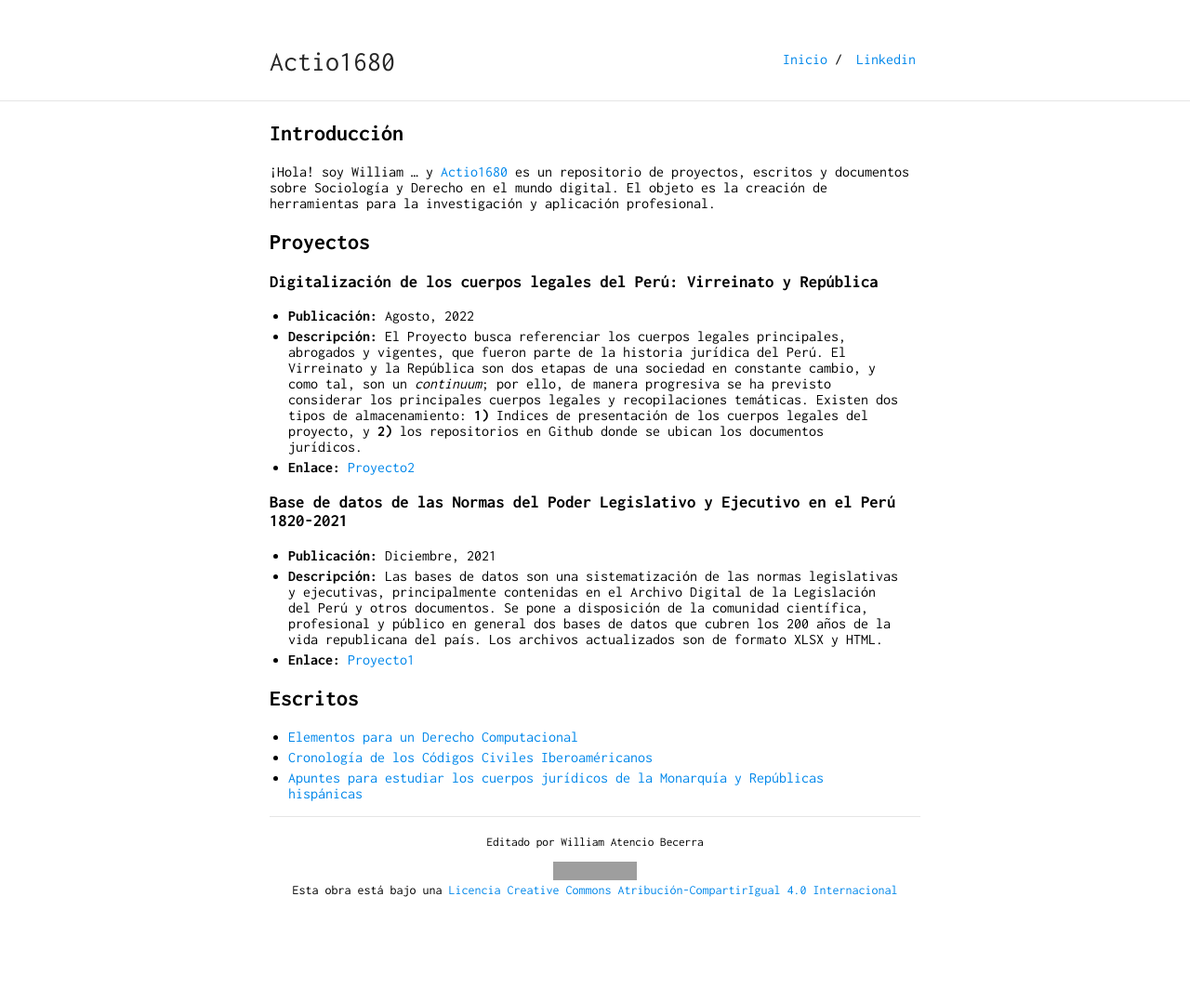
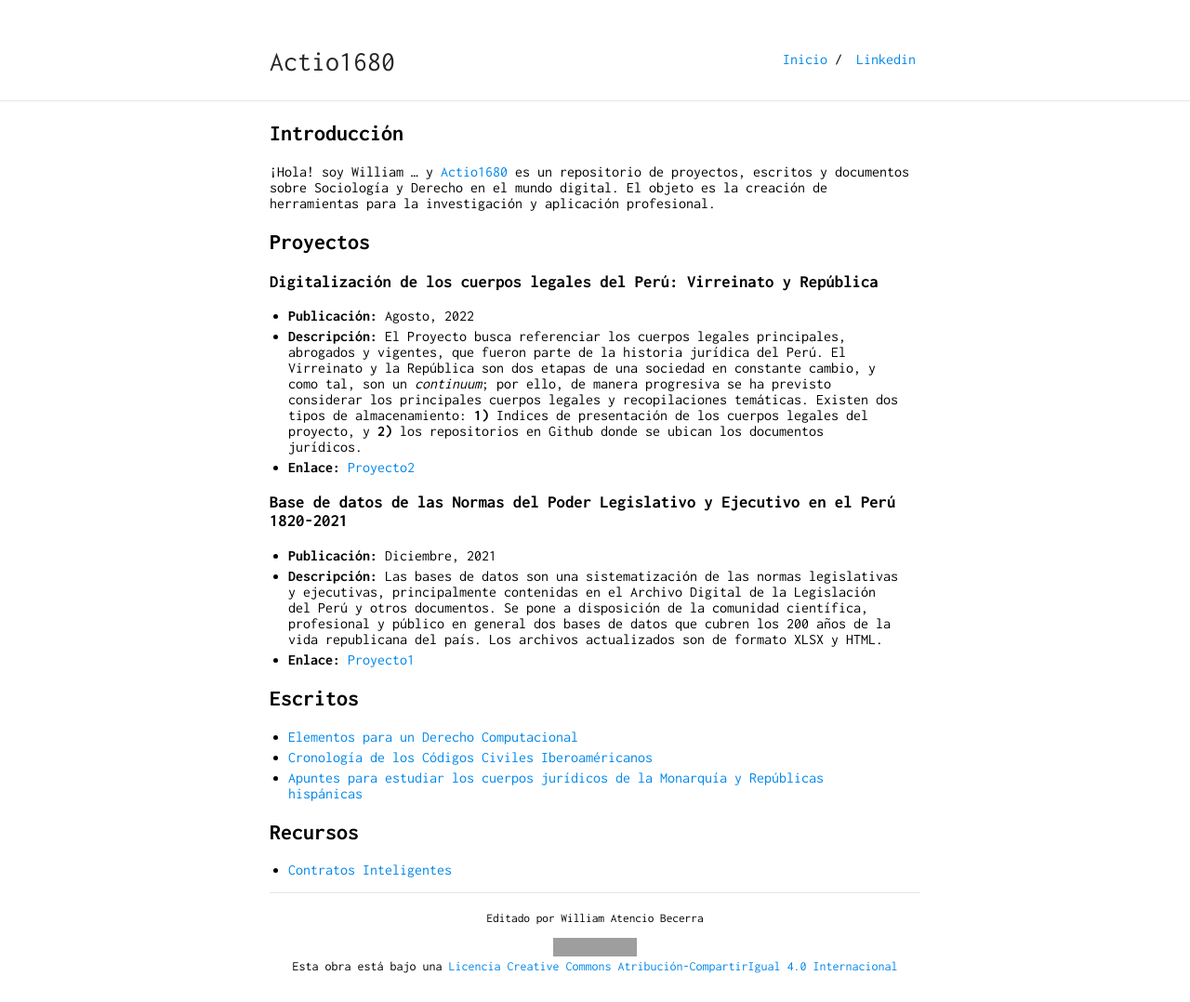
Before and after one commit to actio1680/actio1680.github.io, a Jekyll site: the page built from index.md, in a window 1280 px wide. Shown: the whole page at 93% size. Built offline with Jekyll 4.4.1, drawn with Linux system fonts in a browser that asks for light colours; our own code applies the rules of GitHub Pages for plain Markdown files; before the commit the page ends 996 px from its top, so only the background shows below that; grey boxes are pictures that could not be loaded.

Commit message:
Update index.md

```diff
--- a/index.md
+++ b/index.md
@@ -20,7 +20,9 @@ layout: default
 - **Enlace:** [Proyecto1](proyecto1/presentacion1.md)
 
 ## Escritos
-
 - [Elementos para un Derecho Computacional](escritos/elementos-derecho-computacional.md)
 - [Cronología de los Códigos Civiles Iberoaméricanos](escritos/cronologiacc.md)
 - [Apuntes para estudiar los cuerpos jurídicos de la Monarquía y Repúblicas hispánicas](escritos/apuntes-derecho-hispanico.md)
+
+## Recursos
+- [Contratos Inteligentes](https://github.com/actio1680/Contratos-inteligentes)
```
